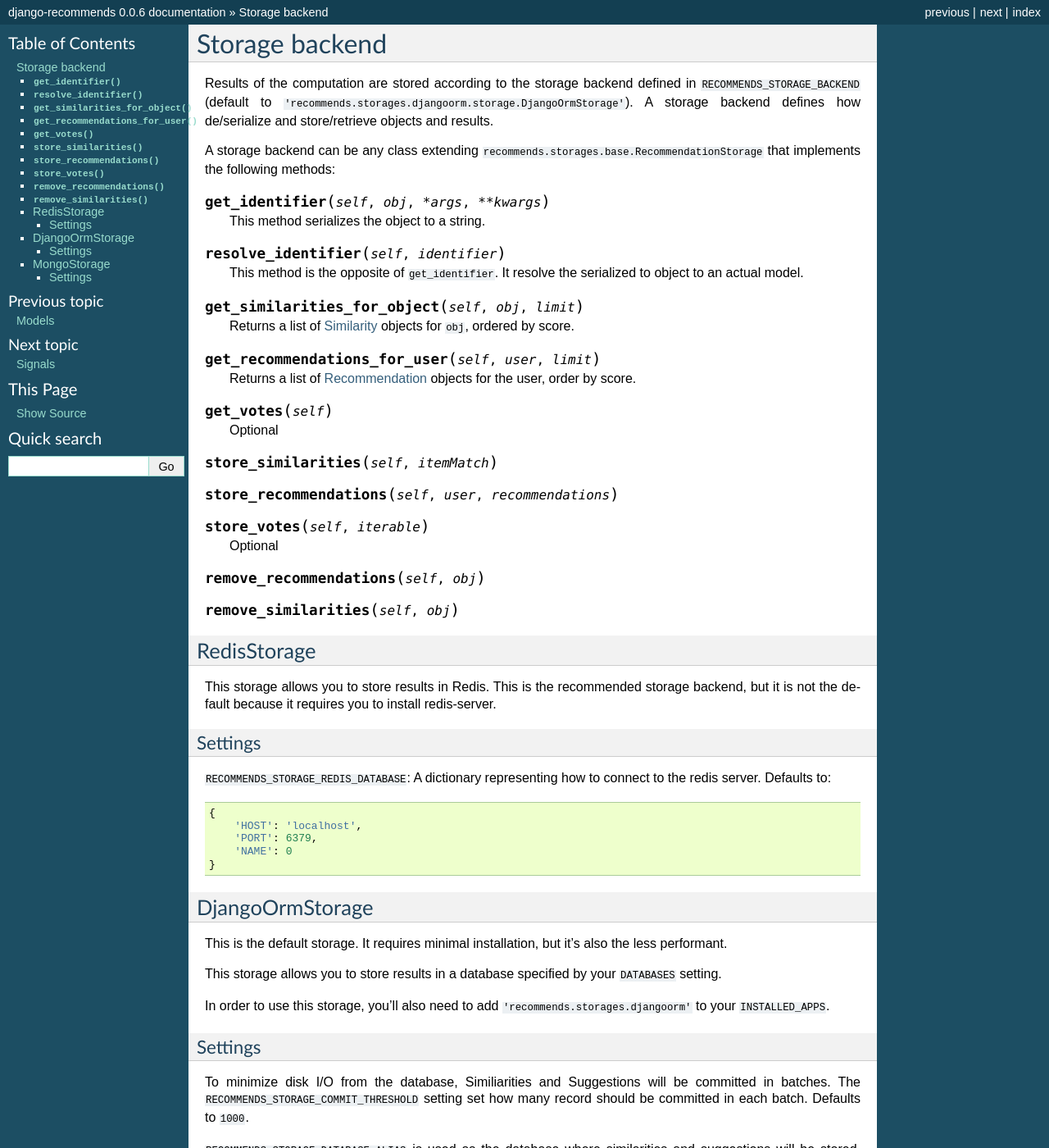
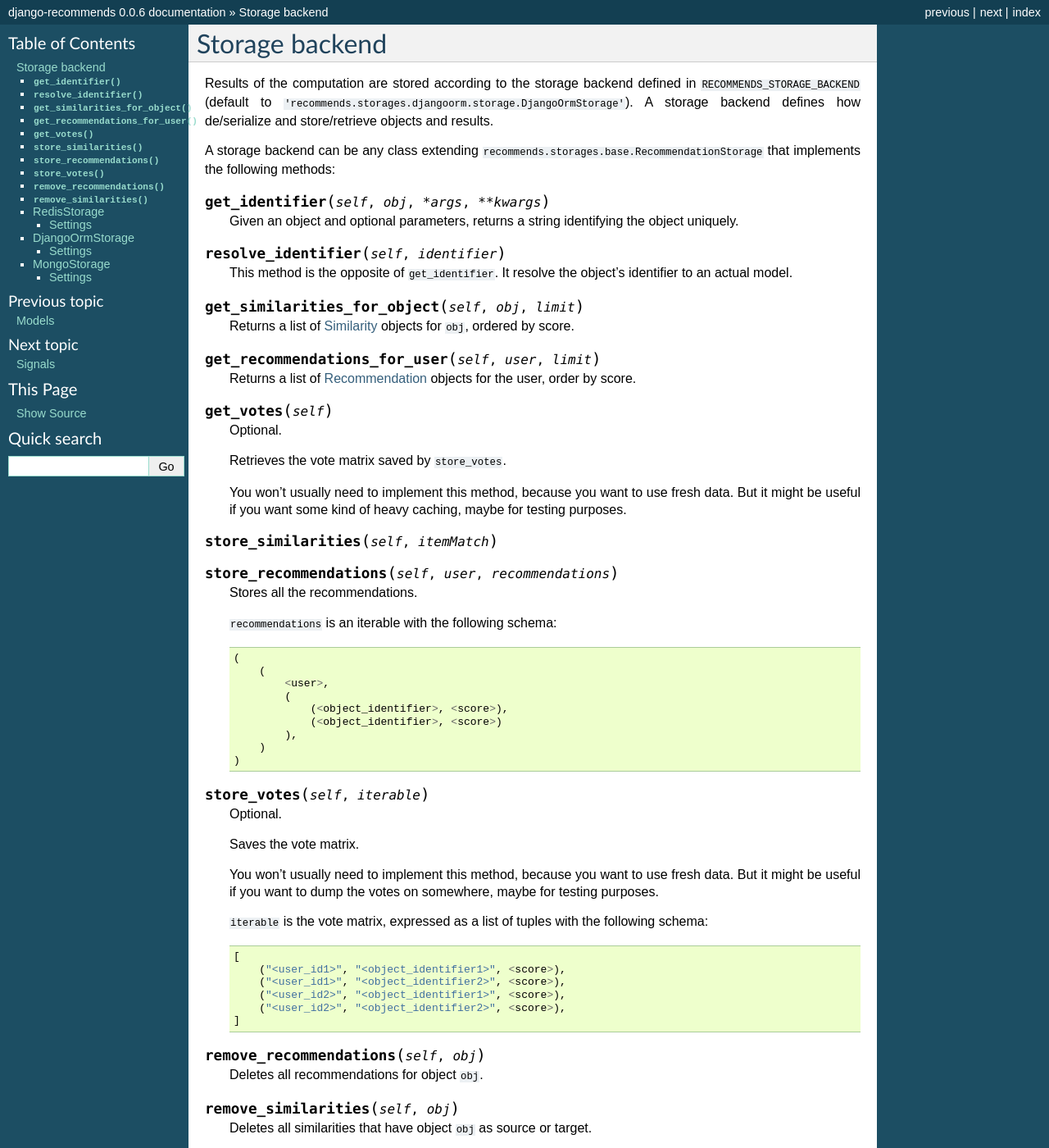
Before and after one commit to fcurella/django-recommends, a Sphinx documentation site: the page built from docs/storages.rst, in a window 1280 px wide and 1400 px high. Shown: the whole window at 82% size. Built offline with Sphinx 7.4.7, drawn with Linux system fonts in a browser that asks for light colours.

Commit message:
more docs

```diff
--- a/docs/storages.rst
+++ b/docs/storages.rst
@@ -9,11 +9,11 @@ A storage backend can be any class extending ``recommends.storages.base.Recommen
 
 .. method:: get_identifier(self, obj, *args, **kwargs)
 
-    This method serializes the object to a string.
+    Given an object and optional parameters, returns a string identifying the object uniquely.
 
 .. method:: resolve_identifier(self, identifier)
 
-    This method is the opposite of ``get_identifier``. It resolve the serialized to object to an actual model.
+    This method is the opposite of ``get_identifier``. It resolve the object's identifier to an actual model.
 
 .. method:: get_similarities_for_object(self, obj, limit)
 
@@ -25,20 +25,60 @@ A storage backend can be any class extending ``recommends.storages.base.Recommen
 
 .. method:: get_votes(self)
 
-    Optional
+    Optional.
+
+    Retrieves the vote matrix saved by ``store_votes``.
+
+    You won't usually need to implement this method, because you want to use fresh data.
+    But it might be useful if you want some kind of heavy caching, maybe for testing purposes.
 
 .. method:: store_similarities(self, itemMatch)
 
 .. method:: store_recommendations(self, user, recommendations)
 
+    Stores all the recommendations.
+
+    ``recommendations`` is an iterable with the following schema:
+
+    ::
+
+        (
+            (
+                <user>,
+                (
+                    (<object_identifier>, <score>),
+                    (<object_identifier>, <score>)
+                ),
+            )
+        )
+
 .. method:: store_votes(self, iterable)
 
-    Optional
+    Optional.
+
+    Saves the vote matrix.
+
+    You won't usually need to implement this method, because you want to use fresh data.
+    But it might be useful if you want to dump the votes on somewhere, maybe for testing purposes.
+
+    ``iterable`` is the vote matrix, expressed as a list of tuples with the following schema:
+
+    ::
+
+        [
+            ("<user_id1>", "<object_identifier1>", <score>),
+            ("<user_id1>", "<object_identifier2>", <score>),
+            ("<user_id2>", "<object_identifier1>", <score>),
+            ("<user_id2>", "<object_identifier2>", <score>),
+        ]
 
 .. method:: remove_recommendations(self, obj)
 
+    Deletes all recommendations for object ``obj``.
+
 .. method:: remove_similarities(self, obj)
 
+    Deletes all similarities that have object ``obj`` as source or target.
 
 RedisStorage
 ------------
```
Also changed, not shown: 1 other file.
